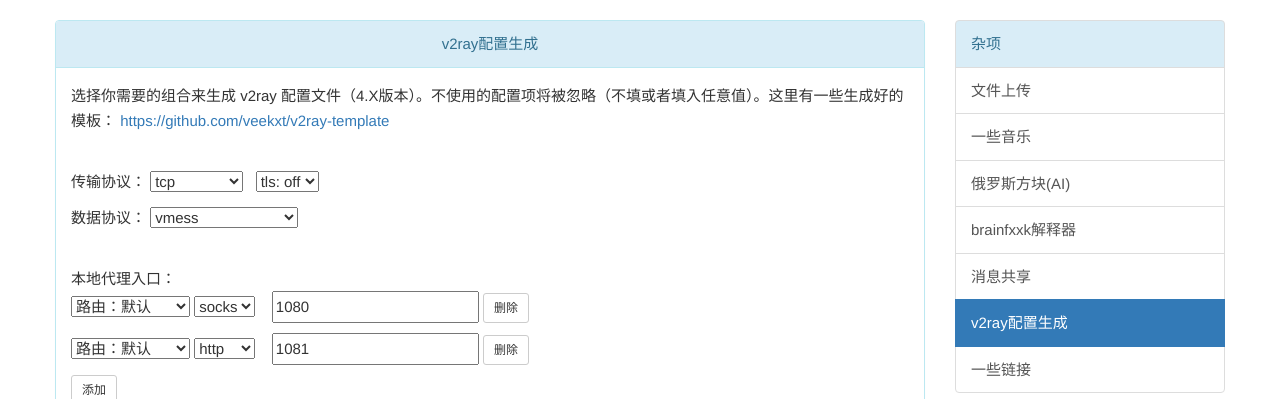
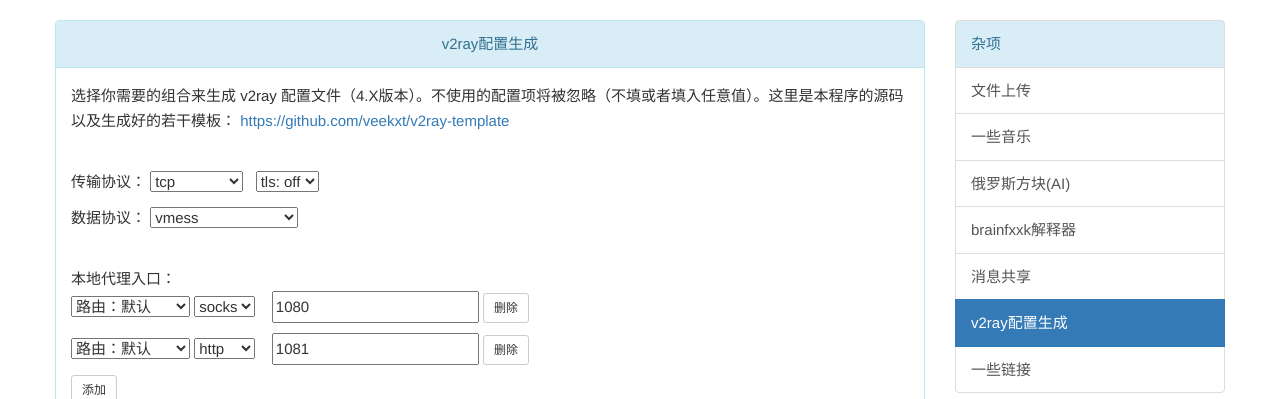
Before and after one commit to veekxt/my_site, a Flask app: page /utils/v2ray_gen in a window 1280 px wide. Shown: the part 52-451 px from the top of the page. Run offline with Flask 2, Linux system fonts and the light colour scheme; parts of the project's set-up code (start-up, migrations or seed data) failed here and were passed over; some libraries are stand-ins or nearby versions.

Commit message:
Update v2ray_gen.html

```diff
--- a/templates/v2ray_gen.html
+++ b/templates/v2ray_gen.html
@@ -6,7 +6,7 @@
 
 {% block utilutil_id_main %}
 
-    <p>选择你需要的组合来生成 v2ray 配置文件（4.X版本）。不使用的配置项将被忽略（不填或者填入任意值）。这里有一些生成好的模板：
+    <p>选择你需要的组合来生成 v2ray 配置文件（4.X版本）。不使用的配置项将被忽略（不填或者填入任意值）。这里是本程序的源码以及生成好的若干模板：
         <a target="_blank" href="https://github.com/veekxt/v2ray-template">https://github.com/veekxt/v2ray-template</a></p>
     <br />
     <p> 传输协议：
```
